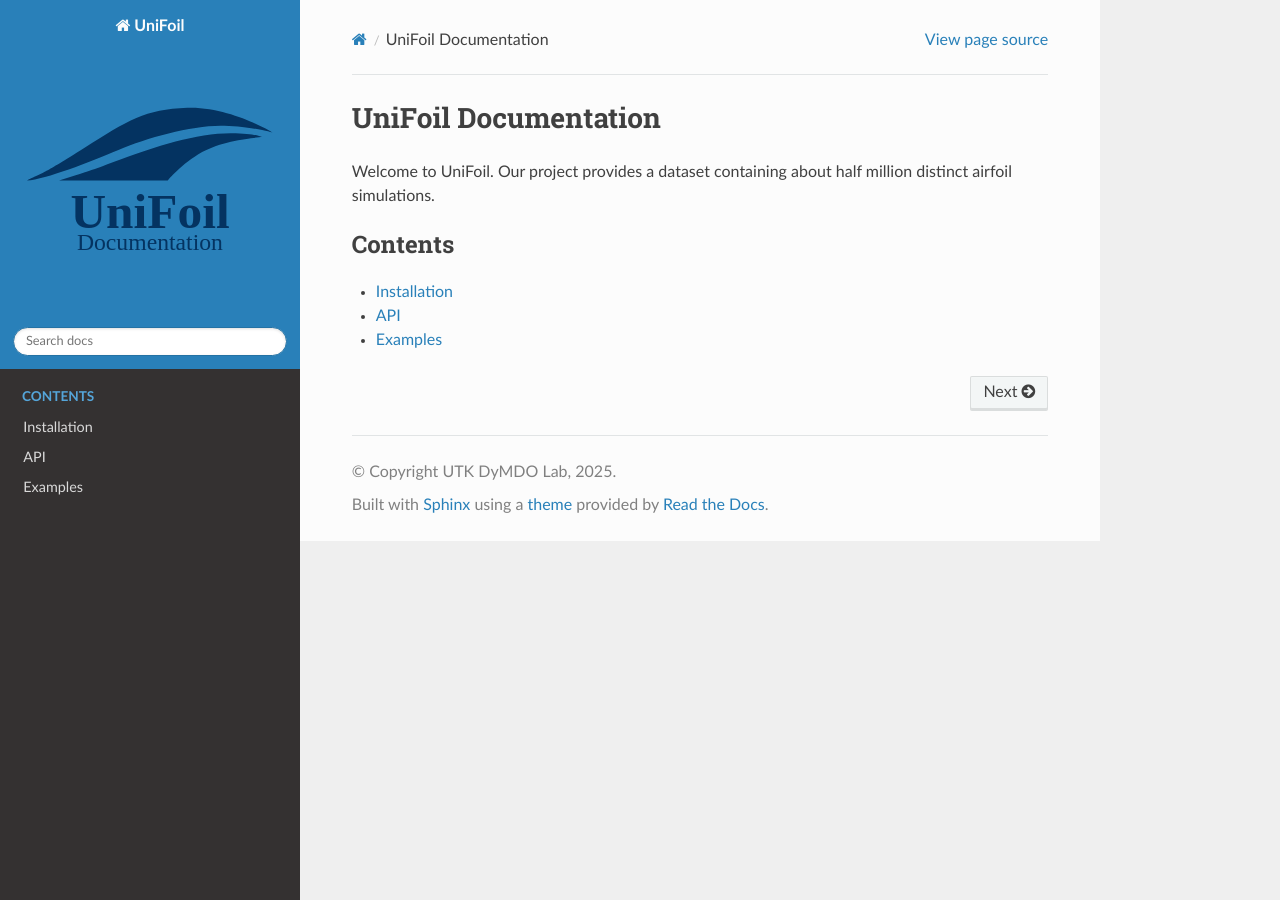
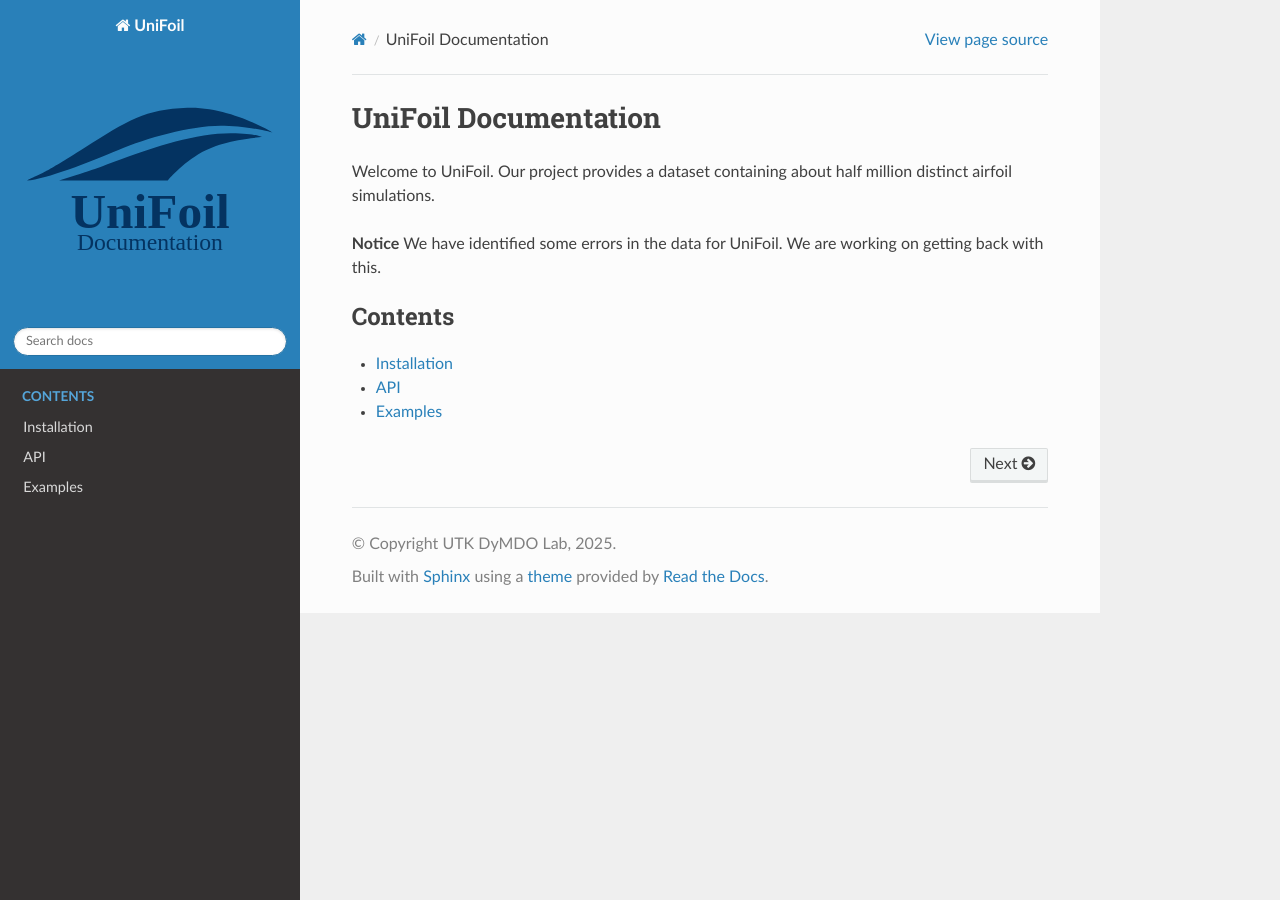
Before and after one commit to BenjaminMelanson/unifoilDocs, a Sphinx documentation site: the page built from docs/source/index.rst, in a window 1280 px wide. Built offline with Sphinx 7.4.7 and the Read the Docs theme 3.1.0, drawn with Linux system fonts in a browser that asks for light colours.

Commit message:
Update index.rst

```diff
--- a/docs/source/index.rst
+++ b/docs/source/index.rst
@@ -3,6 +3,8 @@
 
 Welcome to UniFoil. Our project provides a dataset containing about half million distinct airfoil simulations.
 
+**Notice**
+We have identified some errors in the data for UniFoil. We are working on getting back with this.
 
 .. toctree::
    :maxdepth: 1
```
